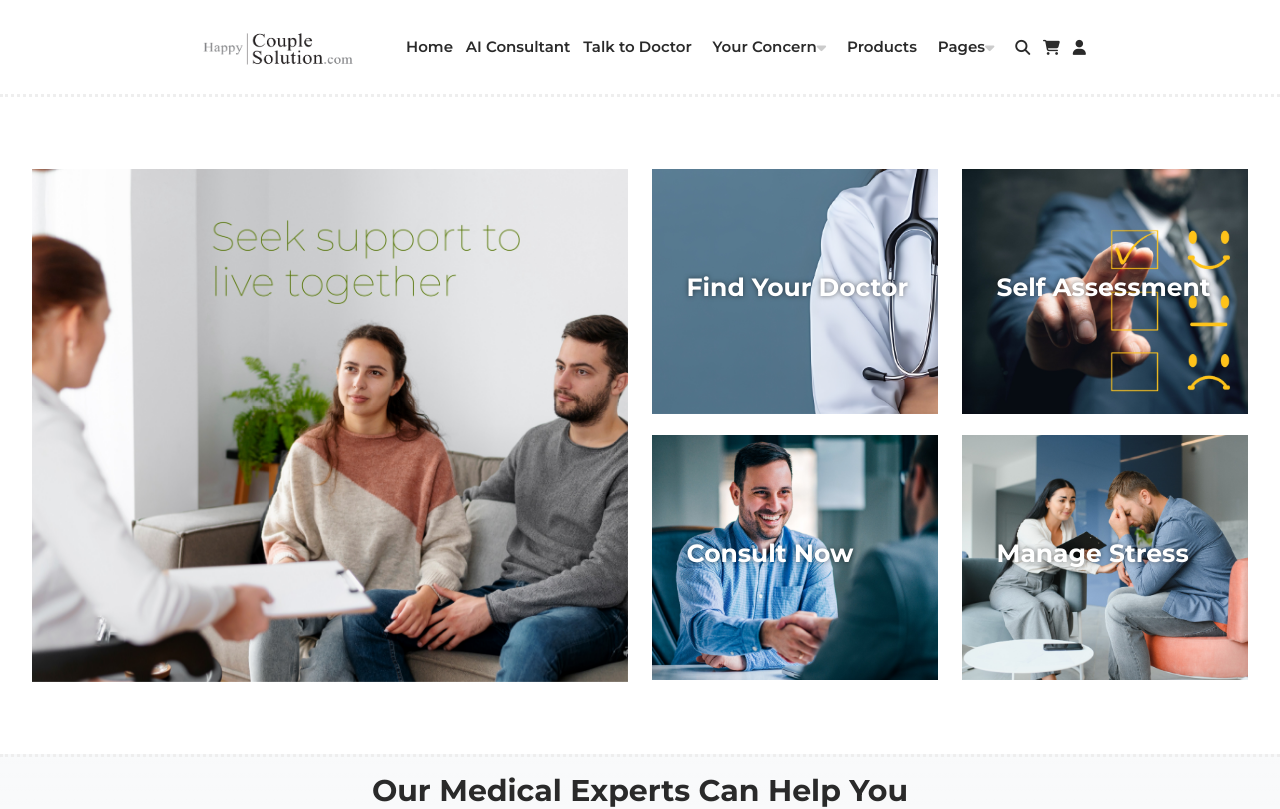
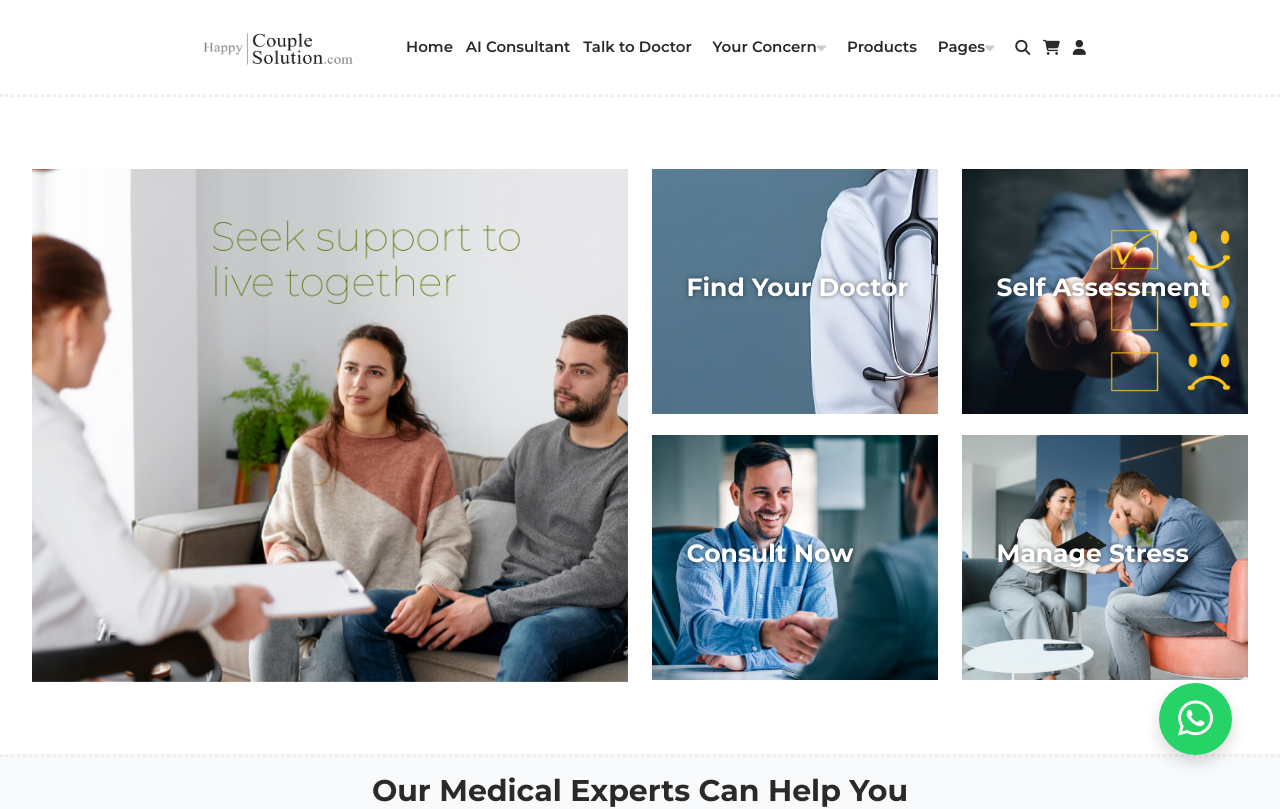
Before and after one commit to sarusarang/Happy-Couple, a React (Vite) app: page / in a window 1280 px wide. Shown: the top 809 px of the page. Built offline with nearby package versions, Linux system fonts and the light colour scheme.

Commit message:
Finished WP Logo

```diff
--- a/src/Components/Footer.jsx
+++ b/src/Components/Footer.jsx
@@ -91,7 +91,7 @@ function Footer() {
 
                 <p className='w-100'>
 
-                  <a href={`https://wa.me/+919020200100?text=${encodeURIComponent('Hi')}`} className='foot-link' target='_blank' style={{ fontSize: '15px' }} > <i className="fas fa-phone me-3"></i>+91 9020200100</a>
+                  <a href={`https://wa.me/+919020200100?text=Hi`} className='foot-link' target='_blank' style={{ fontSize: '15px' }} > <i className="fas fa-phone me-3"></i>+91 9020200100</a>
 
                 </p>
 
--- a/src/Components/Header.jsx
+++ b/src/Components/Header.jsx
@@ -107,7 +107,9 @@ function Header() {
               </div>
 
 
-              <Link  onClick={handleShow}><i class="fa-solid fa-magnifying-glass"></i></Link>
+              <Link onClick={handleShow}><i class="fa-solid fa-magnifying-glass"></i></Link>
+
+              {/* <Link to={'/'} ><i class="fa-solid fa-bag-shopping"></i></Link> */}
 
               <Link to={'/cart'} ><i class="fa-solid fa-cart-shopping"></i></Link>
 
--- /dev/null
+++ b/src/Components/WhatsApp.jsx
@@ -0,0 +1,33 @@
+import React from 'react'
+
+function WhatsApp() {
+
+
+    return (
+
+
+
+        <>
+
+            <section>
+
+                <a href="https://wa.me/+919020200100?text=Hi" target='_blank' className='btn btn-WP shadow'><i class="fa-brands fa-whatsapp"></i></a>
+
+            </section>
+
+
+
+
+        </>
+
+
+
+
+    )
+
+
+
+
+}
+
+export default WhatsApp
--- a/src/Pages/Landing.jsx
+++ b/src/Pages/Landing.jsx
@@ -4,6 +4,7 @@ import Slider from '../Components/Slider'
 import Hero from '../Components/Hero'
 import ProductsSlide from '../Components/ProductsSlide'
 import HeroSecond from '../Components/HeroSecond'
+import WhatsApp from '../Components/WhatsApp'
 
 function Landing() {
 
@@ -27,7 +28,7 @@ function Landing() {
     <>
 
 
-      <section className='w-100'>
+      <section className='w-100 Landing'>
 
 
         {/* Slider */}
@@ -71,6 +72,14 @@ function Landing() {
         </div>
 
 
+        {/* WhatsApp Logo */}
+        <div className='Whats-app'>
+
+          <WhatsApp />
+
+        </div>
+
+
 
       </section>
 
--- a/src/index.css
+++ b/src/index.css
@@ -6,6 +6,37 @@
   font-family: "Montserrat", sans-serif;
   font-optical-sizing: auto;
   font-style: normal;
+
+}
+
+
+/* Whatsapp Logo */
+.Landing{
+
+  position: relative;
+
+}
+
+.Whats-app{
+
+  position: fixed;
+  bottom: 2.8rem;
+  right: 3rem;
+  z-index: 1000;
+
+}
+
+.btn-WP{
+
+ padding: 5px 18px !important;
+ background-color: #25D366 !important;
+ color: #fff !important;
+ border-radius: 50px !important;
+ text-decoration: none !important;
+ font-weight: bold !important;
+ font-size: 40px !important;
+ text-align: center !important;
+
 
 }
 
```
